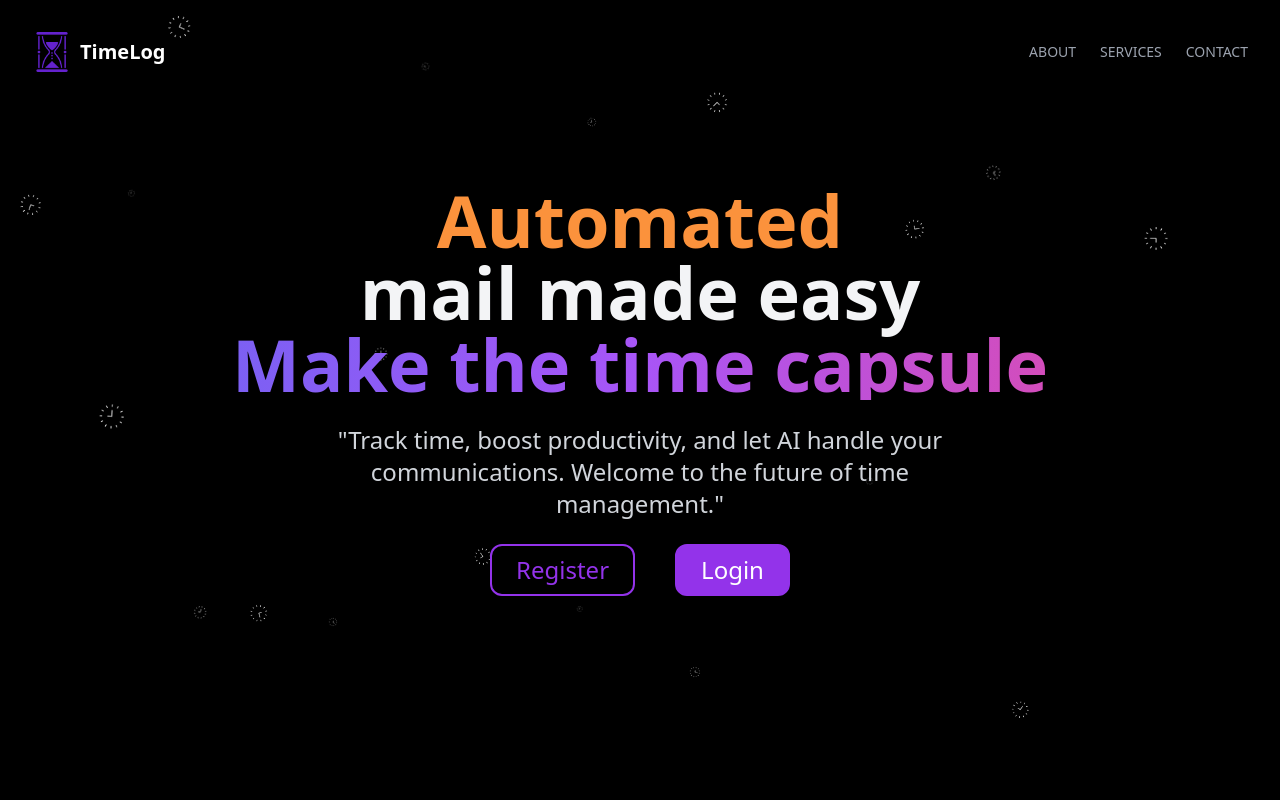
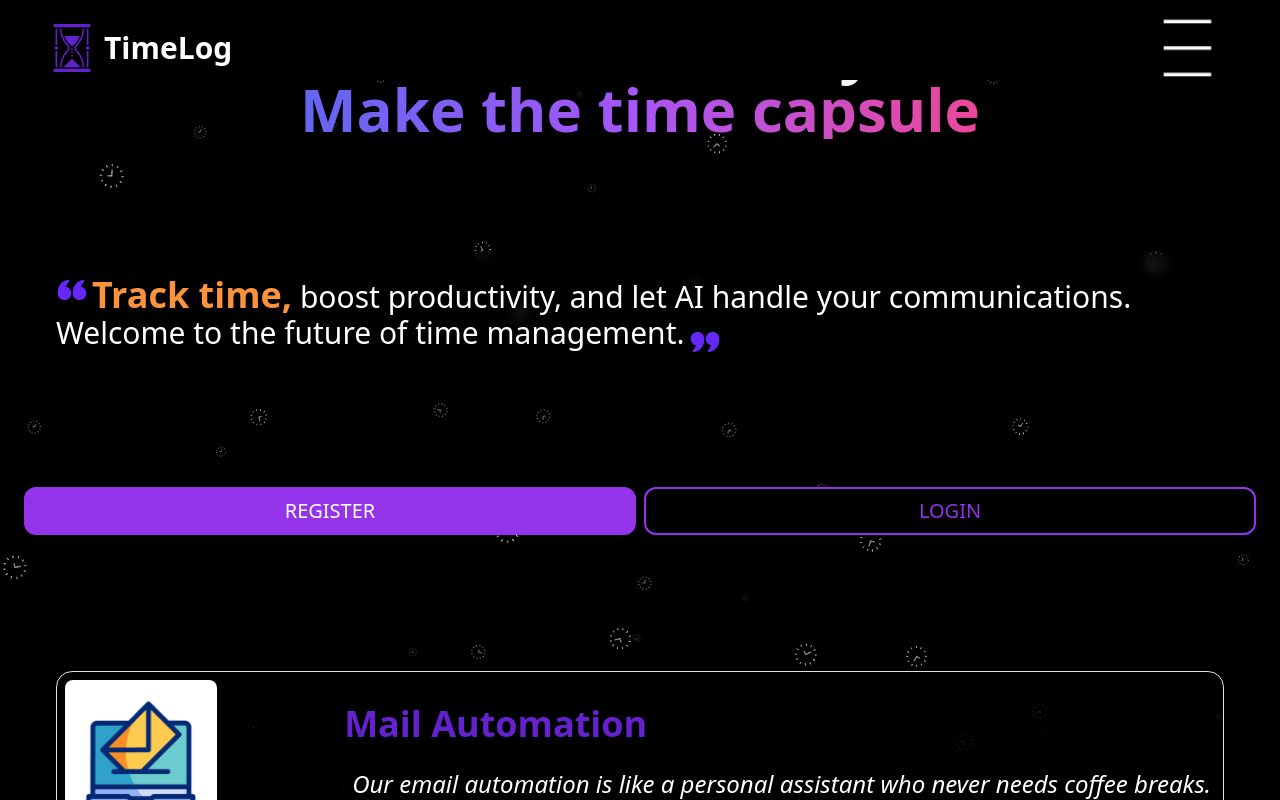
Before and after one commit to Gauravtripathii/timelog-client, a React (Vite) app: page / in a window 1280 px wide. Shown: the top 800 px of the page. Built offline with nearby package versions, Linux system fonts and the light colour scheme.

Commit message:
Home change init

```diff
--- a/src/App.jsx
+++ b/src/App.jsx
@@ -6,8 +6,8 @@ const App = () => {
   return (
     <div className='overflow-x-hidden'>
       {/* <Registeration /> */}
-      <TestHome />
-      {/* <Home /> */}
+      {/* <TestHome /> */}
+      <Home />
     </div>
   );
 }
--- a/src/Components/Home.jsx
+++ b/src/Components/Home.jsx
@@ -11,6 +11,8 @@ import quoatation_low from "../assets/Images/quotation_Lower.png";
 import Logo from "../assets/Images/TimeLog.png";
 import info_icon from "../assets/Images/info.gif";
 
+import clock_img from "../assets/Images/clock.png";
+
 // import Carousel from "react-multi-carousel";
 // import "react-multi-carousel/lib/styles.css";
 // import { SocialIcon } from "react-social-icons";
@@ -18,6 +20,82 @@ import "bootstrap/dist/css/bootstrap.min.css";
 import "bootstrap/dist/js/bootstrap.bundle.min.js";
 
 const Home = () => {
+  const containerRef = useRef(null);
+  const canvasRef = useRef(null);
+
+  useEffect(() => {
+    const container = containerRef.current;
+    const canvas = canvasRef.current;
+
+    // Canvas for particle effects
+    const ctx = canvas.getContext("2d");
+    let particles = [];
+    const particleCount = 50;
+    const clockImage = new Image();
+    clockImage.src = clock_img;
+
+    class Particle {
+      constructor(x, y) {
+        this.x = x;
+        this.y = y;
+        this.size = Math.random() * 20 + 5;
+        this.speedX = Math.random() * 2 - 1;
+        this.speedY = Math.random() * 2 - 1;
+        this.rotation = Math.random() * Math.PI * 2;
+      }
+
+      update() {
+        this.x += this.speedX;
+        this.y += this.speedY;
+        this.rotation += 0.05;
+        if (this.x < 0 || this.x > canvas.width) this.speedX *= -1;
+        if (this.y < 0 || this.y > canvas.height) this.speedY *= -1;
+      }
+
+      draw() {
+        ctx.save();
+        ctx.translate(this.x, this.y);
+        ctx.rotate(this.rotation);
+        ctx.drawImage(clockImage, -this.size / 2, -this.size / 2, this.size, this.size);
+        ctx.restore();
+      }
+    }
+
+    function initParticles() {
+      particles = [];
+      for (let i = 0; i < particleCount; i++) {
+        const x = Math.random() * canvas.width;
+        const y = Math.random() * canvas.height;
+        particles.push(new Particle(x, y));
+      }
+    }
+
+    function animateParticles() {
+      ctx.clearRect(0, 0, canvas.width, canvas.height);
+      particles.forEach((particle) => {
+        particle.update();
+        particle.draw();
+      });
+      requestAnimationFrame(animateParticles);
+    }
+
+    function resizeCanvas() {
+      canvas.width = container.clientWidth;
+      canvas.height = container.clientHeight;
+      initParticles();
+    }
+
+    window.addEventListener("resize", resizeCanvas);
+    resizeCanvas();
+    animateParticles();
+
+    // Scroll-triggered parallax and fade-in effect for intro sections
+
+
+    return () => {
+      window.removeEventListener("resize", resizeCanvas);
+    };
+  }, []);
   const [isNav, setIsNav] = useState(false);
   const NavRef = useRef();
   const CloseRef = useRef();
@@ -88,26 +166,42 @@ const Home = () => {
         </header>
 
         {/* HERO */}
-        <div className="h-[100svh] w-[100vw] flex flex-col items-center justify-center px-4 gap-16 fixed top-0 left-0 sm:px-1 sm:gap-28">
-          <div className="text-4xl text-[#6627F9] backdrop-blur-sm font-bold sm:text-5xl sm:px-2 md:text-6xl md:mx-6">
+        <div className=" h-[100svh] w-[100vw] flex flex-col items-center justify-center px-4 fixed top-0 left-0 sm:px-1 sm:gap-28">
+          {/* <div className="text-4xl text-[#6627F9] backdrop-blur-sm font-bold sm:text-5xl sm:px-2 md:text-6xl md:mx-6">
             Automated mail made easy <span className="text-3xl md:text-6xl">/ </span>
             <span className="text-white">make the time capsule</span>
-          </div>
+          </div> */}
+          <h1 className="text-4xl font-extrabold sm:text-5xl sm:px-2 md:text-6xl md:mx-6 sm:flex flex-col items-center">
+            <span className="text-orange-400">Automated </span>
+            <span className="block text-gray-100">mail made easy</span>
+            <span className="block bg-clip-text text-transparent bg-gradient-to-r from-indigo-500 via-purple-500 to-pink-500">
+              Make the time capsule
+            </span>
+          </h1>
 
           <div className="text-white px-2 rounded-2xl sm:text-2xl md:text-3xl sm:px-10 backdrop-blur-[5px] border-red-500 p-4 shadow-purple-500 md:mx-6">
             <img
               src={quoatation_up}
               className="w-6 h-6 inline mr-1 -mt-3 sm:w-8 sm:h-8 sm:-mt-5"
             />
-            <span className="text-[#6627F9] font-bold text-lg sm:text-3xl md:text-4xl">
-              Unleash
+            <span className="text-orange-400 font-bold text-lg sm:text-3xl md:text-4xl">
+              Track time,
             </span>{" "}
-            the power of smart emails-because your messages should work as hard
-            as you do!
+            boost productivity, and let AI handle your communications. Welcome to the future of time management.
             <img
               src={quoatation_low}
               className="w-6 h-6 inline ml-1 -mb-2 sm:-mb-3 sm:w-8 sm:h-8 "
             />
+          </div>
+
+          <div className="flex gap-2 items-center justify-center text-xl pb-4 font-sans w-full">
+            <span className="border-2 hover:bg-black border-purple-600 rounded-xl bg-purple-600 py-2 px-4 w-1/2 text-center uppercase text-purple-600 text-white hover:text-purple-600">
+              Register
+            </span>
+            <span className="border-2 bg-black border-purple-600 rounded-xl hover:!bg-purple-600  py-2 px-4 w-1/2 text-center uppercase text-purple-600 hover:text-white">
+              Login
+            </span>
+
           </div>
 
           {/* Bootstrap Carousel */}
@@ -285,14 +379,16 @@ const Home = () => {
         </footer>
       </div>
       {/* FOR BACKGROUND */}
-      <div className="absolute top-0 w-screen h-[100svh] bg-black opacity-25 -z-20"></div>
-      <div className="w-screen h-[100svh] fixed top-0 -z-30">
+      <div className="fixed top-0 w-screen h-[100svh] bg-black -z-20" ref={containerRef}>
+        <canvas ref={canvasRef} className="absolute top-0 left-0 w-full h-full z-0"></canvas>
+      </div>
+      {/* <div className="w-screen h-[100svh] fixed top-0 -z-30">
         <img
           className=" object-cover w-full h-full opacity-95"
           src={projectimg}
           alt="image description"
         />
-      </div>
+      </div> */}
       {/* <div className="h-[50vh] border bg-[#6422ce] w-full pt-16"></div> */}
     </div>
   );
```
